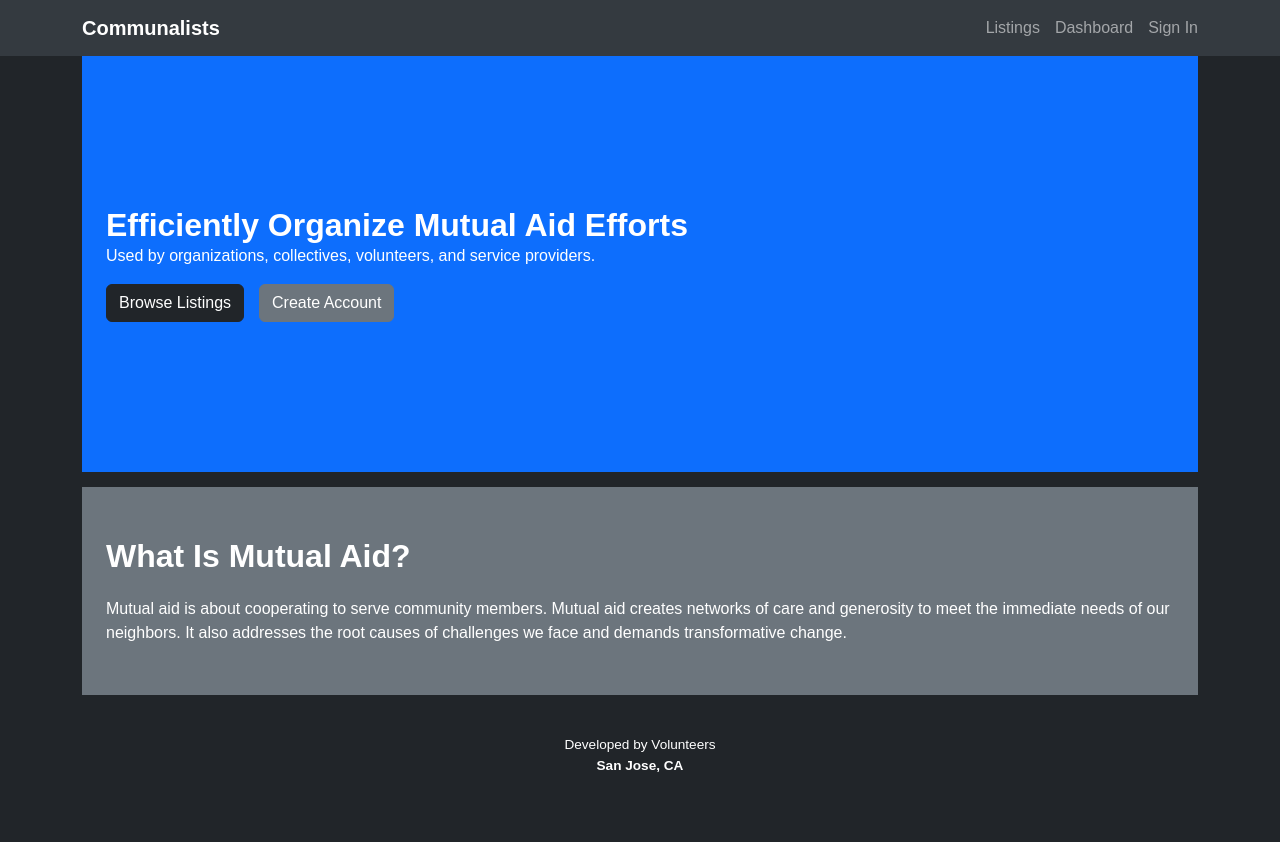
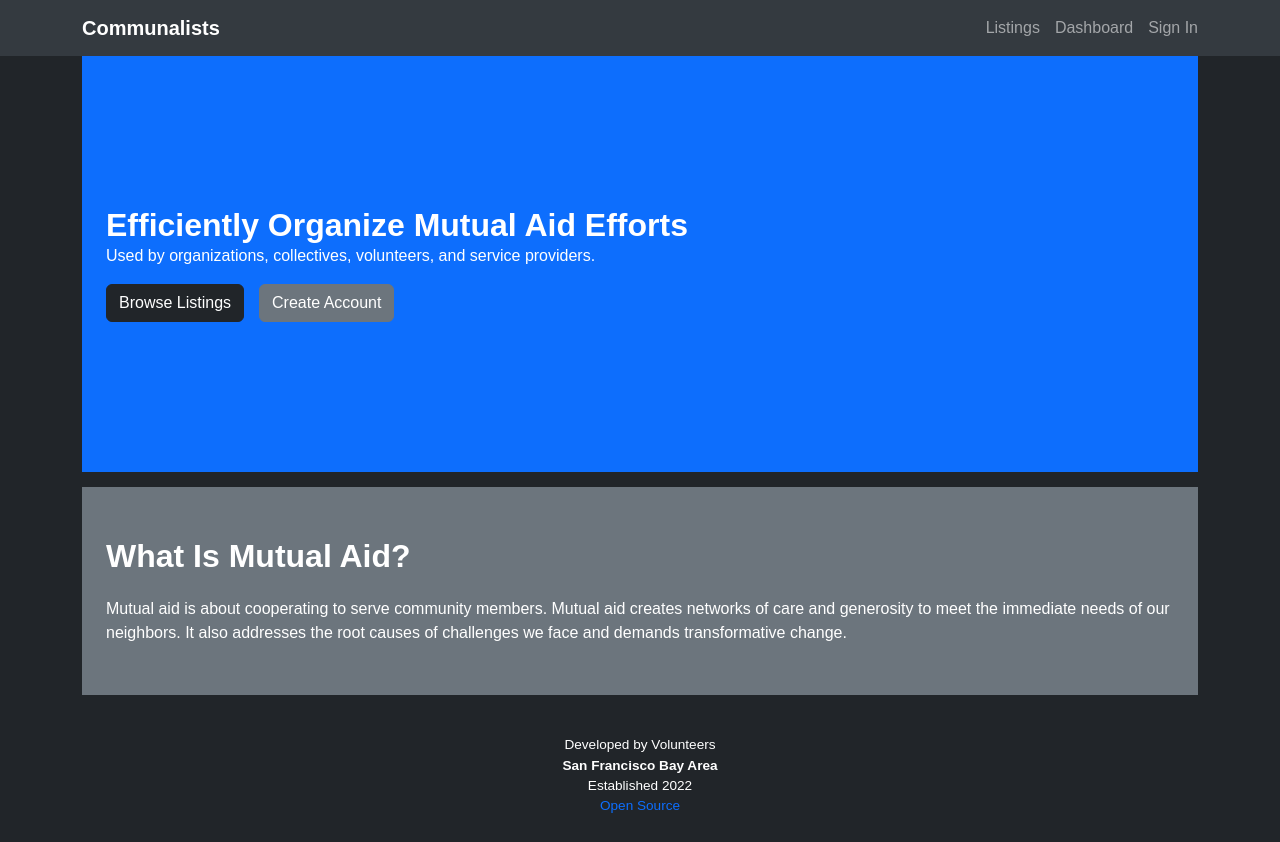
Before and after one commit to jadeallencook/communalists, a React app: page /#/ in a window 1280 px wide. Before the commit the page ends 801 px from the top, so only its background shows below. Built offline with nearby package versions, Linux system fonts and the light colour scheme.

Commit message:
Updated footer with more information

```diff
--- a/src/components/organisms/Footer/index.tsx
+++ b/src/components/organisms/Footer/index.tsx
@@ -5,8 +5,18 @@ import style from './style';
 const Footer: StyledComponent = styled(({ className }) => {
 	return (
 		<Container fluid className={className}>
-			Developed by Volunteers<br />
-			<b>San Jose, CA</b>
+			Developed by Volunteers
+			<br />
+			<b>San Francisco Bay Area</b>
+			<br />
+			Established 2022
+			<br />
+			<a
+				href="https://github.com/jadeallencook/communalists"
+				target="_blank"
+			>
+				Open Source
+			</a>
 		</Container>
 	);
 })(style);
```
